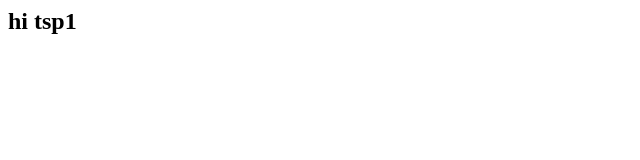
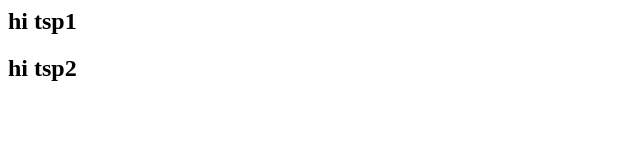
Before and after one commit to RostamiMohammad67/TSP, a plain HTML site: page Index.html in a window 1280 px wide. Shown: the full height of the page, 0-640 px from the left. Drawn offline with Linux system fonts and the light colour scheme.

Commit message:
this is step 2

```diff
--- a/Index.html
+++ b/Index.html
@@ -2,5 +2,6 @@
 <title>تست گیت برای فروشنده دوره گرد</title>
 <body>
 <h2>hi tsp1<H2>
+<h2>hi tsp2<H2>
 </body>
 <html>
```
